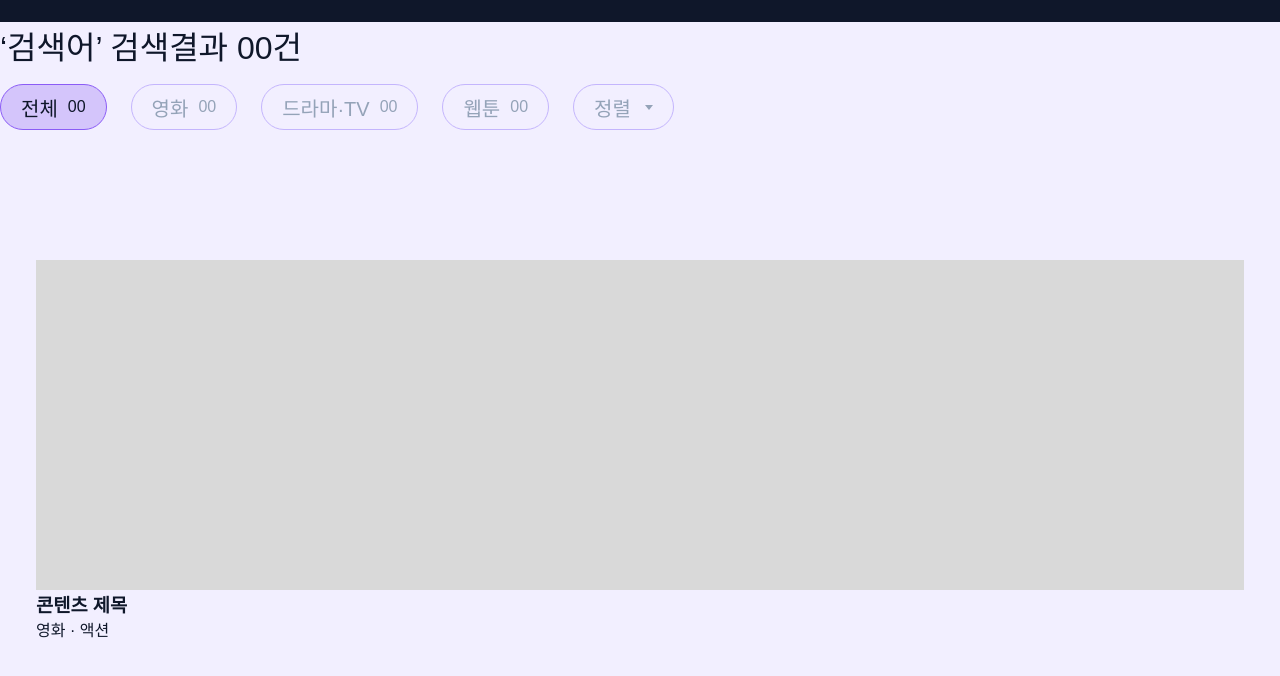
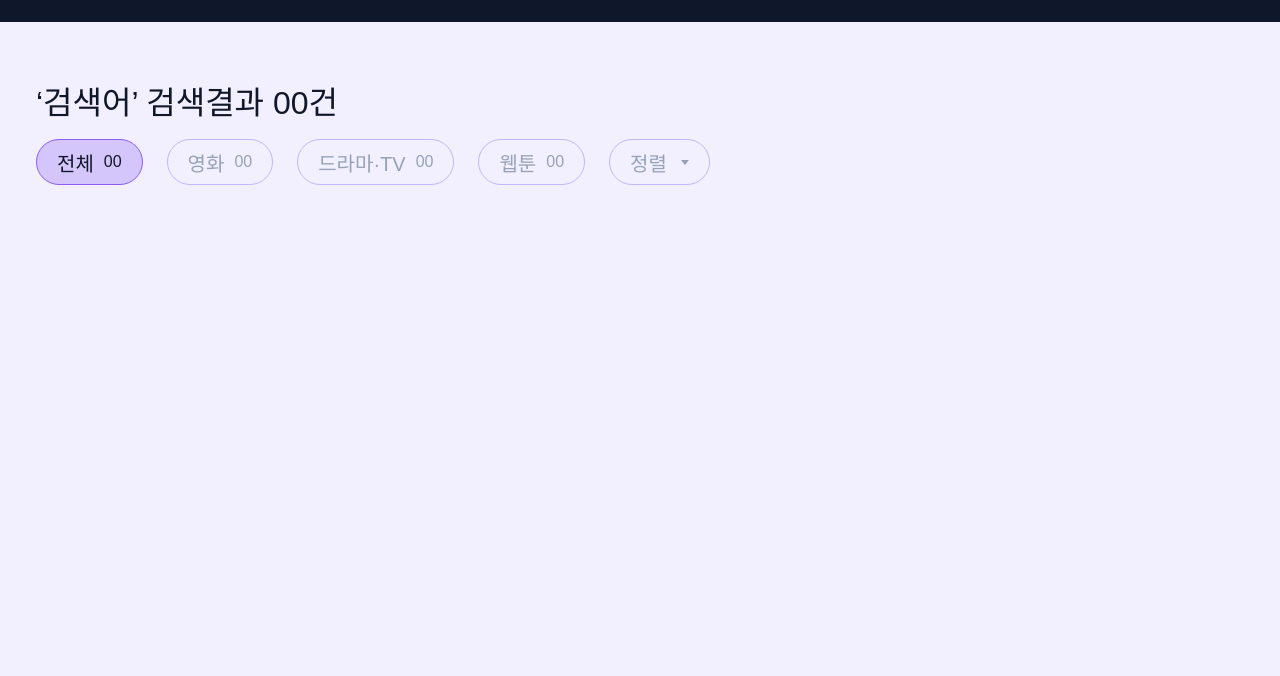
Before and after one commit to dbwls05/StoLink, a website with bundled scripts: page pages/search.html in a window 1280 px wide. Shown: the part 78-754 px from the top of the page. Built offline with nearby package versions, Linux system fonts and the light colour scheme; some packages are replaced by stand-ins of ours; no server answers.

Commit message:
fix: search.html css 깨짐 수정

```diff
--- a/pages/search.html
+++ b/pages/search.html
@@ -25,6 +25,7 @@
     </nav>
   </header>
 
+  <main class="search-result">
     <h1 class="result-title">‘<span id="keyword">검색어</span>’ 검색결과 <span id="total">00</span>건</h1>
 
     <nav class="filter">
@@ -36,13 +37,6 @@
     </nav>
 
     <ul class="result-list" id="result-list"></ul>
-
-  <main class="search-result">
-    <a href="library.html?id=1" class="content-card">
-      <div class="poster"></div>
-      <h3>콘텐츠 제목</h3>
-      <p>영화 · 액션</p>
-    </a>
   </main>
 
   <script type="module" src="../js/pages/search.js"></script>
```
Lines whose indentation alone changed are shown as unchanged.
